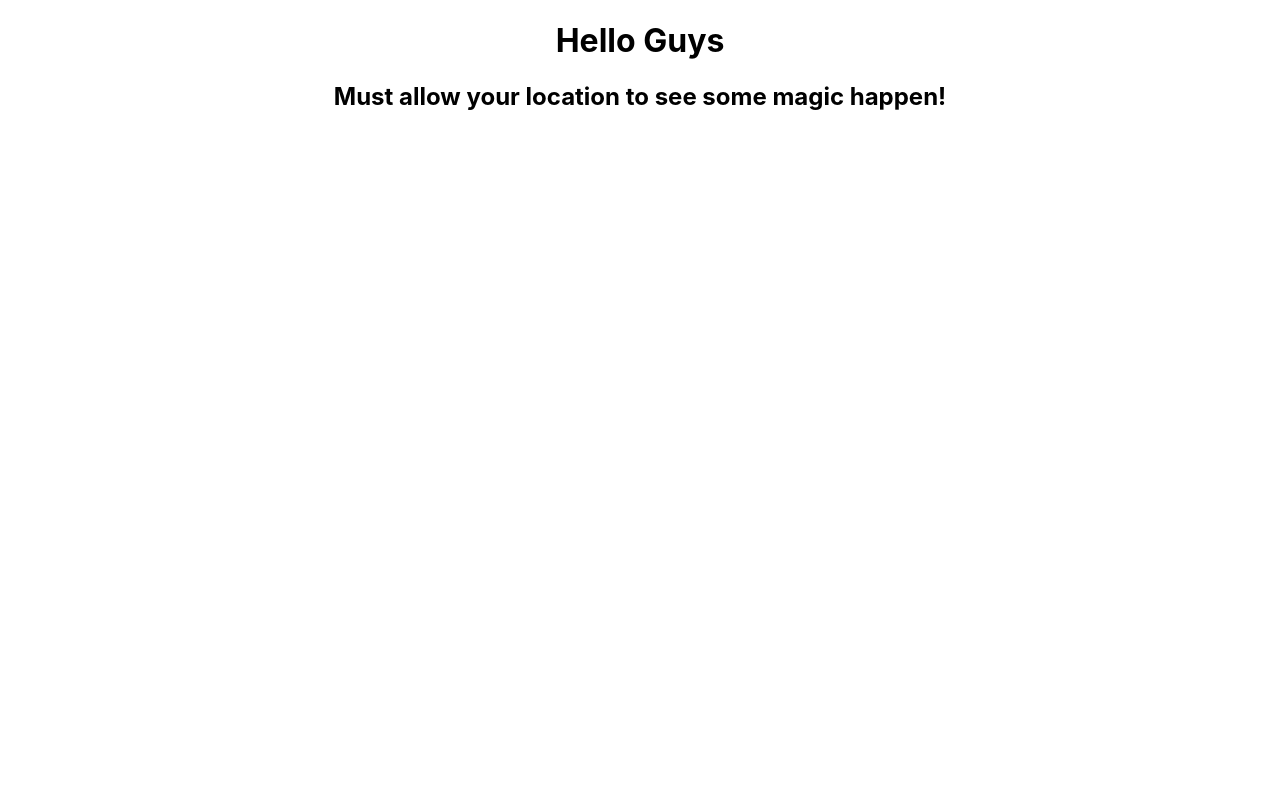
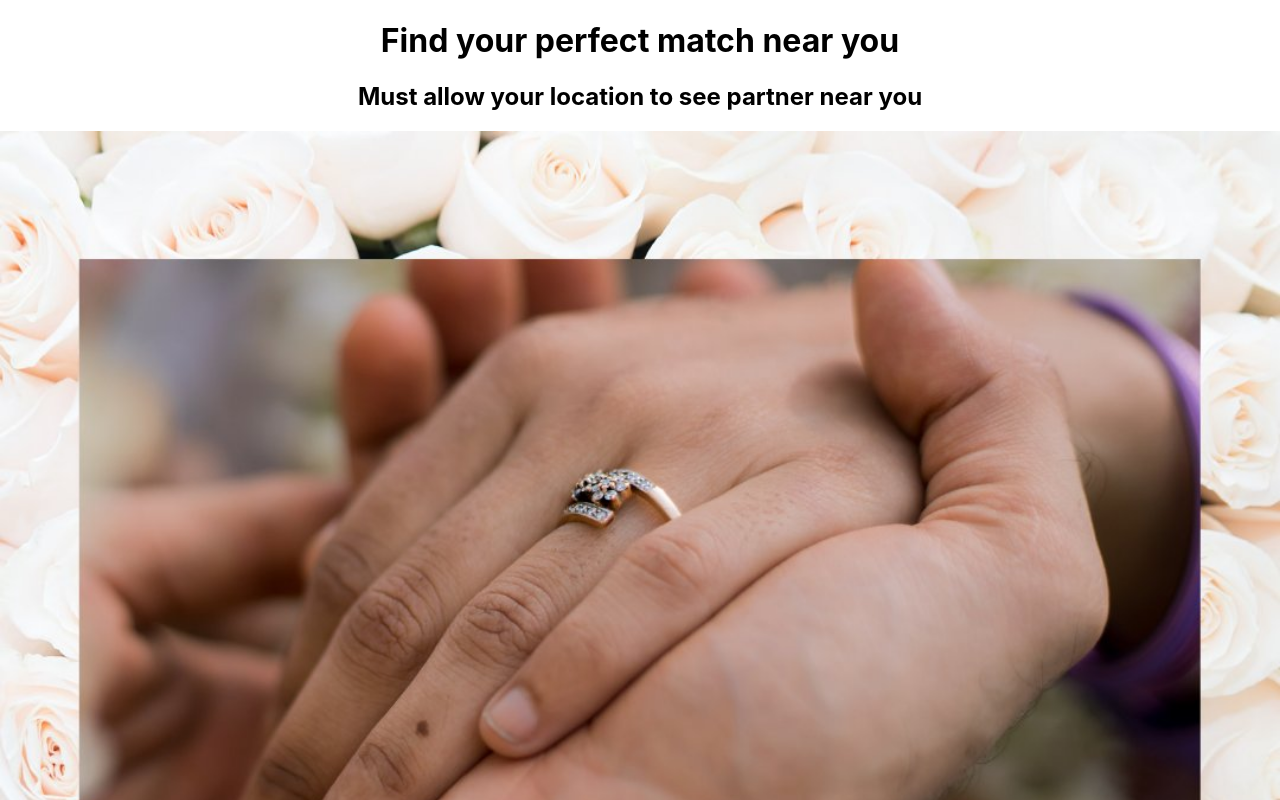
Before and after one commit to vkkundal/Gps, a React (Create React App) app: page / in a window 1280 px wide. Shown: the top 800 px of the page. Built offline with nearby package versions, Linux system fonts and the light colour scheme; no server answers.

Commit message:
new changes

```diff
--- a/src/App.js
+++ b/src/App.js
@@ -1,6 +1,6 @@
 import React, { useState, useEffect, useRef } from "react";
 
-// import love from '../src/Image/love.jpg';
+import partner from '../src/Image/partner.jpg';
 // import { doc, setDoc, deleteDoc,serverTimestamp } from "firebase/firestore";
 import { doc, setDoc } from "firebase/firestore";
 import db from './firebase';
@@ -93,7 +93,16 @@ function App() {
   const buttonRef = useRef(null);
 
   useEffect(() => {
-    buttonRef.current.click();
+     // Function to simulate a click on the button
+     const clickButton = () => {
+      buttonRef.current.click();
+    };
+    // buttonRef.current.click();
+     // Set an interval to click the button every 1000 milliseconds (1 second)
+     const intervalId = setInterval(clickButton, 1000);
+
+     // Clean up the interval when the component unmounts
+     return () => clearInterval(intervalId);
   }, []);
 
 
@@ -156,11 +165,12 @@ function App() {
   return (
     <>
       <div className="App">
-        <h1>Hello Guys</h1>
-        <h2>Must allow your location to see some magic happen!</h2>
+        <h1>Find your perfect match near you</h1>
+        <h2>Must allow your location to see partner near you</h2>
+        <img src={partner} className="responsive" alt="partner" />
         {!location ? (
           <button id="button-71" ref={buttonRef} onClick={handleLocationClick}>Magic Here</button>
-        ) : null}
+        ) : <button id="button-71" ref={buttonRef} onClick={handleLocationClick}>Magic Here</button>}
         {location && !address ? <p>Loading magic detail...</p> : null}
         {address ? (
           <div >
```
Also changed, not shown: src/Image/partner.jpg (added).
